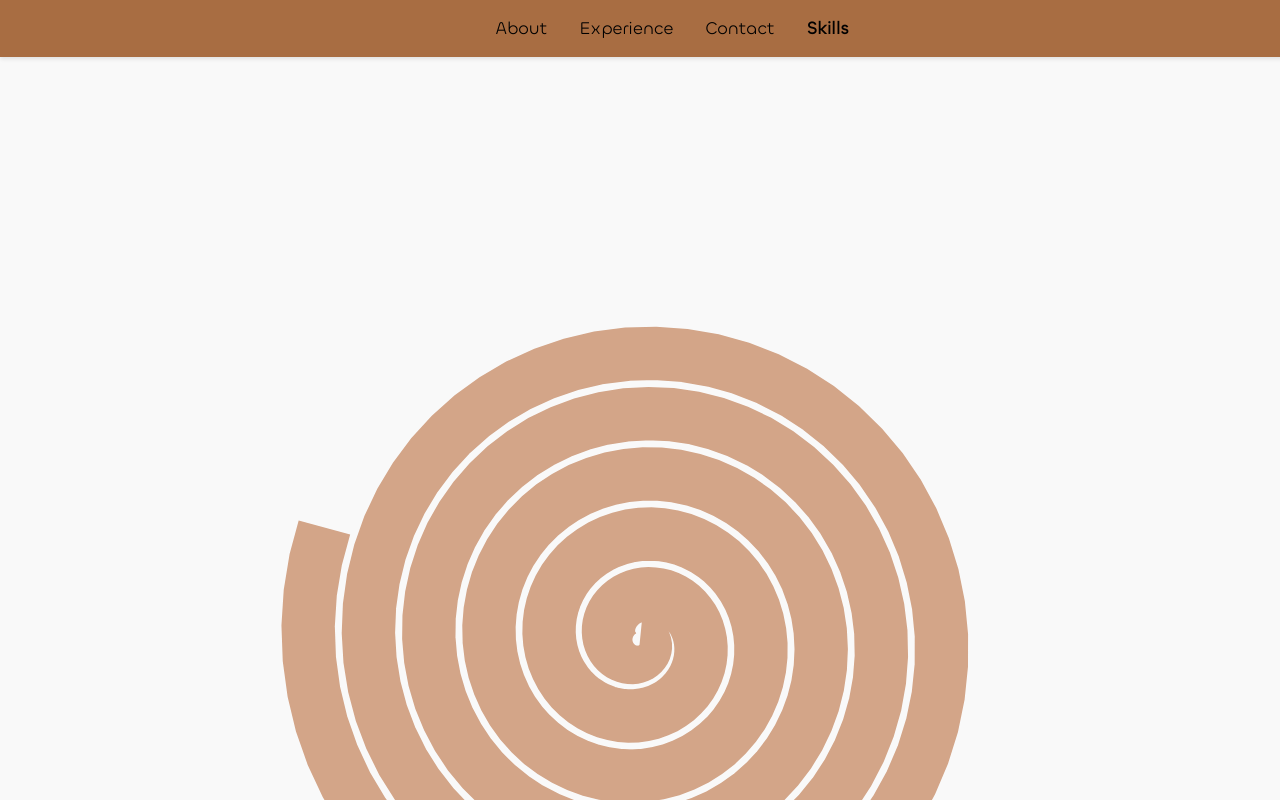
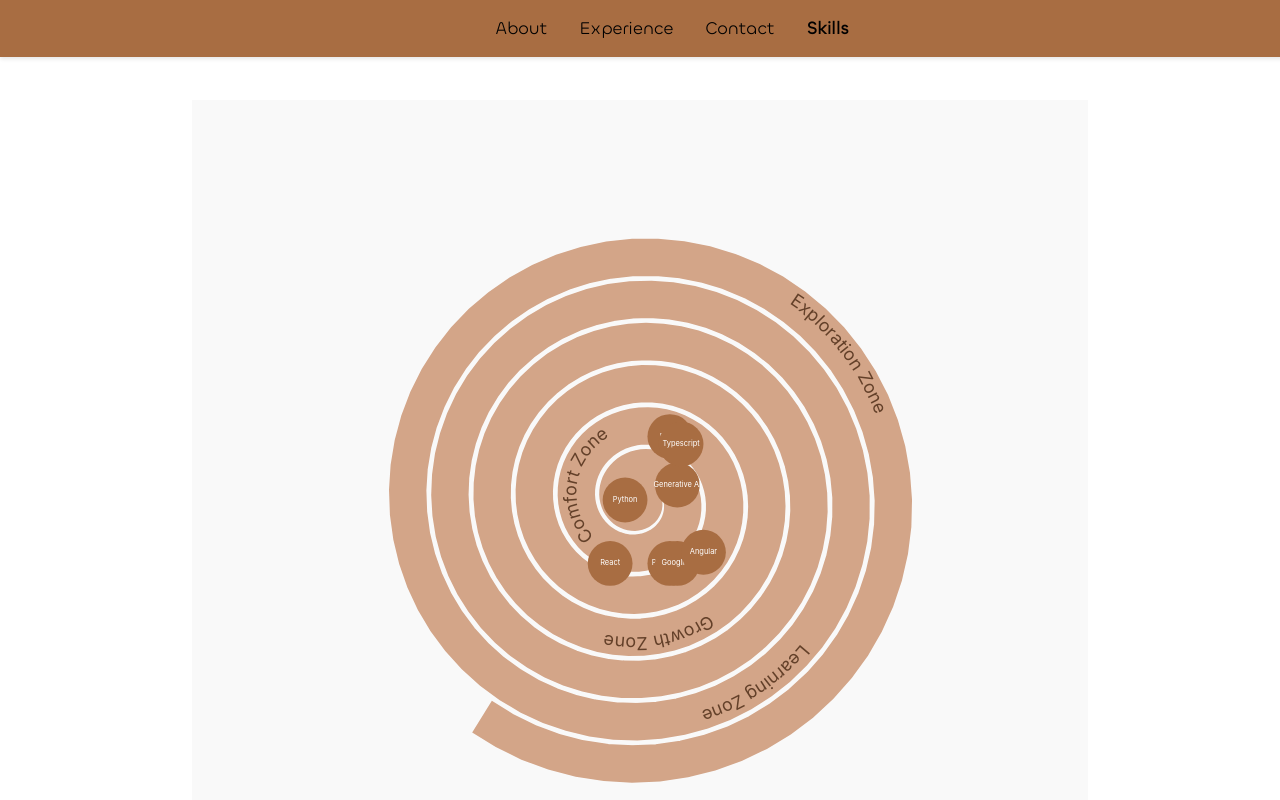
Before and after one commit to Rasika-Deodhar/my-portfolio, a React (Create React App) app: page /skills in a window 1280 px wide. Shown: the top 800 px of the page. Built offline with nearby package versions, Linux system fonts and the light colour scheme.

Commit message:
skills page, adding skillset in the spiral

```diff
--- a/src/components/skills/skills.css
+++ b/src/components/skills/skills.css
@@ -4,9 +4,11 @@
     align-items: center;
     height: 100vh;
     background-color: #f9f9f9;
+    margin-top: 100px;
   }
 
   .circle.skills {
-    width: 100%; /* Make sure it occupies full width */
-    height: 100%;
+    width: 70%; /* Make sure it occupies full width */
+    height: 'auto';
+    margin: 100px auto;
   }
--- a/src/components/skills/skills.tsx
+++ b/src/components/skills/skills.tsx
@@ -4,29 +4,110 @@ import './skills.css';
 interface SkillsProps {}
 
 const Skills: FC<SkillsProps> = () => {
-   const numPoints = 350; // Number of points along the spiral
+  const numPoints = 400; // Number of points along the spiral
   const spiralPath = [];
+  const pathId = "spiralPath"; // ID for the path to link text
 
-   // Generate points for secondary (overlay) spiral
+  // Generate points for the spiral
   for (let i = 0; i < numPoints; i++) {
     const angle = 0.1 * i;
-     const radius = 0.9 * i; // Slight offset for the overlay spiral, and adjusted size
+    const radius = 0.9 * i; // Adjust radius to expand the spiral
     const x = radius * Math.cos(angle);
     const y = radius * Math.sin(angle);
     spiralPath.push(`${x},${y}`);
+
+     // Log the coordinates to inspect
+      if (i % 10 === 0) {
+         console.log(`Point ${i}: x = ${x}, y = ${y}`);
+      }
   }
 
   const spiralPoints = spiralPath.join(" ");
+  console.log(spiralPoints)
+
+   const circles = [
+      // Comfort zone
+      { cx: -20, cy: 0, r: 30, label: 'Python' },
+      { cx: 50, cy: -20, r: 30, label: 'Generative AI' },
+      { cx: 40, cy: -85, r: 30, label: 'React' },
+      { cx: 40, cy: 85, r: 30, label: 'Prompting' },
+      { cx: 50, cy: 85, r: 30, label: 'Googling' },
+      { cx: -40, cy: 85, r: 30, label: 'React' },
+      { cx: 55, cy: -75, r: 30, label: 'Typescript' },
+      { cx: 85, cy: 70, r: 30, label: 'Angular' },
+
+      // Growth Zone
+      // { cx: 40, cy: 85, r: 30, label: 'JavaScript' },
+      // { cx: 40, cy: 85, r: 30, label: 'Testing' },
+      // { cx: 40, cy: 85, r: 30, label: 'Vector Search' },
+      // { cx: 40, cy: 85, r: 30, label: 'MongoDB' },
+      // { cx: 40, cy: 85, r: 30, label: 'SQL' },
+      // { cx: 40, cy: 85, r: 30, label: 'Apigee' },
+      // { cx: 40, cy: 85, r: 30, label: 'Java' },
+
+      // Learning Zone
+      // { cx: 40, cy: 85, r: 30, label: 'Presentation' },
+      // { cx: 40, cy: 85, r: 30, label: 'Open Source Contributions' },
+      // { cx: 40, cy: 85, r: 30, label: 'Business Analysis' },
+
+      // Exploration Zone
+      // { cx: 40, cy: 85, r: 30, label: 'Project Management' },
+      // { cx: 40, cy: 85, r: 30, label: 'Business Analysis' },
+      // { cx: 40, cy: 85, r: 30, label: 'Data Analysis' },
+      // { cx: 40, cy: 85, r: 30, label: 'Cyber Security' },
+
+    ].map((circle, index) => (
+      <g key={index}>
+        {/* Circle */}
+        <circle cx={circle.cx} cy={circle.cy} r={circle.r} fill="#A86D42" />
+        {/* Text inside circle */}
+        <text
+          x={circle.cx}
+          y={circle.cy}
+          fill="#fff"                // Text color
+          fontSize="10"              // Adjust font size
+          textAnchor="middle"        // Horizontally center the text
+          alignmentBaseline="middle" // Vertically center the text
+        >
+          {circle.label}
+        </text>
+      </g>
+    ));
+
 
   return (
     <div className="svg-container circle skills">
       <svg viewBox="-600 -600 1200 1200" xmlns="http://www.w3.org/2000/svg">
-         <polyline
-           points={spiralPoints}
-           stroke="#D3A588"  /* Lighter color for the overlay spiral */
+        {/* Define the spiral path */}
+        <path
+          id={pathId}
+          d={`M ${spiralPoints}`}
+          stroke="#D3A588"  /* Lighter color for the spiral */
           strokeWidth="50"
           fill="none"
         />
+        {/* Multiple text elements at intervals along the spiral */}
+        <text fill="#634029" fontSize="24">
+          <textPath href={`#${pathId}`} startOffset="5%">
+            Comfort Zone
+          </textPath>
+        </text>
+        <text fill="#634029" fontSize="24">
+          <textPath href={`#${pathId}`} startOffset="25%">
+            Growth Zone
+          </textPath>
+        </text>
+        <text fill="#634029" fontSize="24">
+          <textPath href={`#${pathId}`} startOffset="65%">
+            Learning Zone
+          </textPath>
+        </text>
+        <text fill="#634029" fontSize="24">
+          <textPath href={`#${pathId}`} startOffset="85%">
+            Exploration Zone
+          </textPath>
+        </text>
+        {circles}
       </svg>
     </div>
   );
```
Lines whose indentation alone changed are shown as unchanged.
